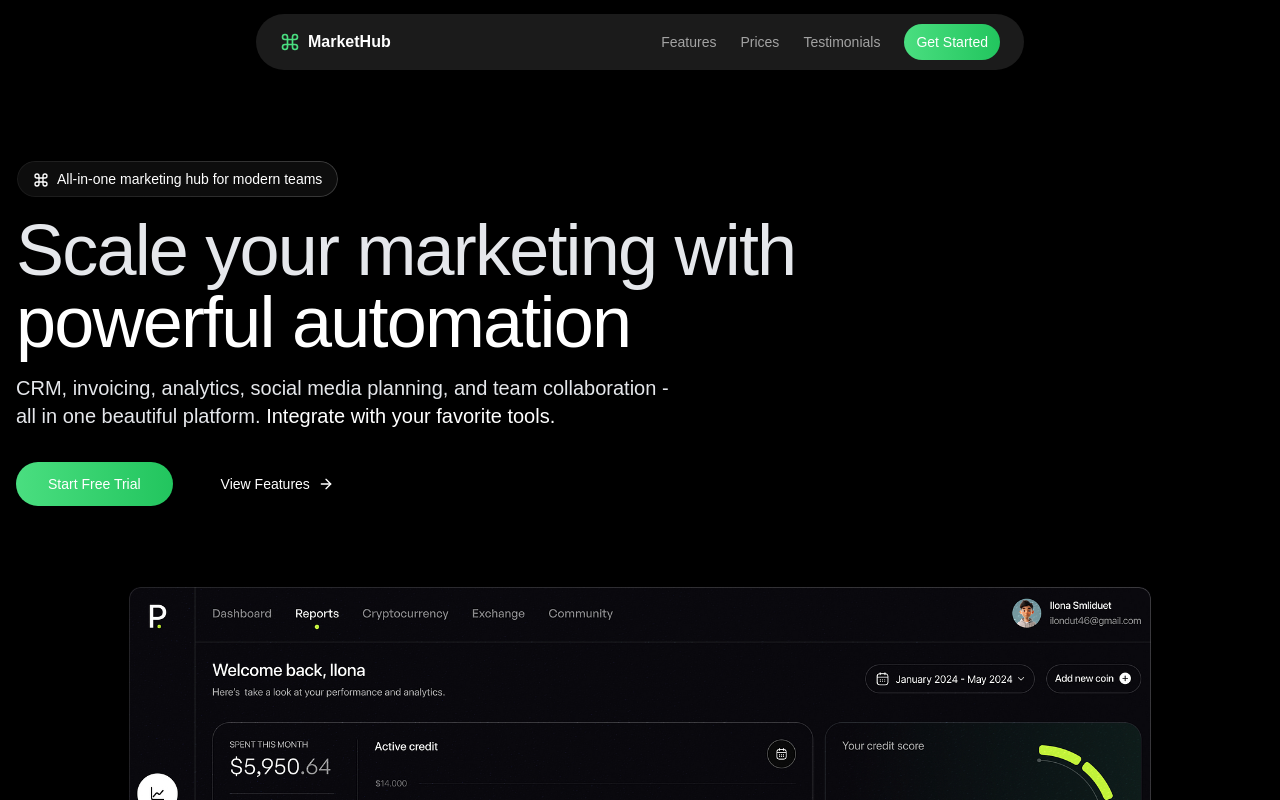
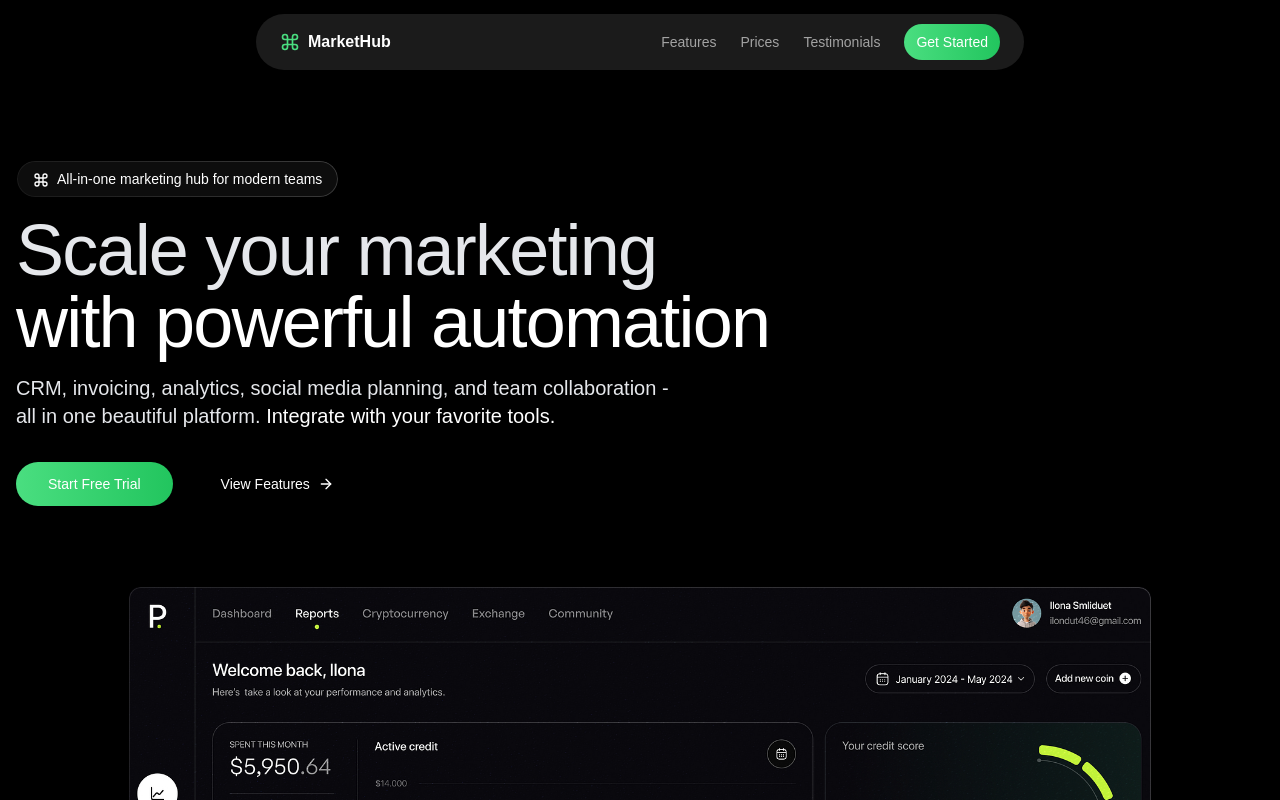
Before and after one commit to atlasscorpp-spec/crypto-trade-template-16489, a React (Vite) app: page / in a window 1280 px wide. Shown: the top 800 px of the page. Built offline with nearby package versions, Linux system fonts and the light colour scheme; a web font is replaced by a local one.

Commit message:
Refactor: Update hero section content

```diff
--- a/src/pages/Index.tsx
+++ b/src/pages/Index.tsx
@@ -45,11 +45,11 @@ const Index = () => {
         <div className="max-w-4xl relative z-10">
           <h1 className="text-5xl md:text-7xl font-normal mb-4 tracking-tight text-left">
             <span className="text-gray-200">
-              <TextGenerateEffect words="Scale your marketing with" />
+              <TextGenerateEffect words="Scale your marketing" />
             </span>
             <br />
             <span className="text-white font-medium">
-              <TextGenerateEffect words="powerful automation" />
+              <TextGenerateEffect words="with powerful automation" />
             </span>
           </h1>
 
```
